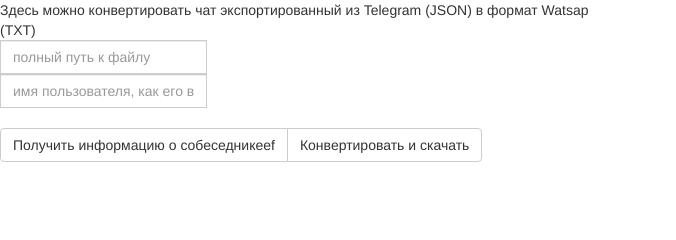
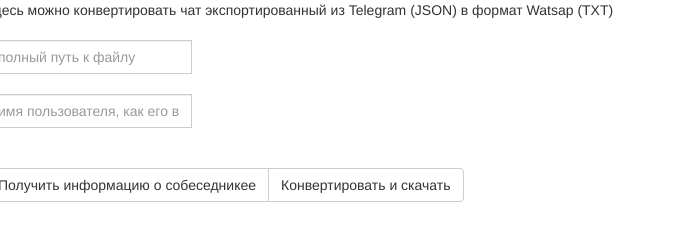
Before and after one commit to kaaripie/ttcon, a plain HTML site: page index.html in a window 1280 px wide. Shown: the whole page, without its empty margins (0-676 px from the left). Drawn offline with nearby package versions, Linux system fonts and the light colour scheme.

Commit message:
Update index.html

```diff
--- a/index.html
+++ b/index.html
@@ -9,23 +9,21 @@
 </head>
 <body>
   <div class="row">
-    <div class="col-sm-12 col-md-6">
     <div>Здесь можно конвертировать чат экспортированный из Telegram (JSON) в формат Watsap (TXT)</div>
-
+    <br>
     <div class="input-group">
       <input type="text" id="add_path" class="form-control" placeholder="полный путь к файлу" aria-describedby="basic-addon2">
     </div>
-
+    <br>
     <div class="input-group">
       <input type="text" id="add_fullname" class="form-control" placeholder="имя пользователя, как его видишь в диалоге" aria-describedby="basic-addon2">
     </div>
     <br>
-
+    <br>
     <div class="btn-group" role="group" aria-label="...">
-      <button type="button" class="btn btn-default" onClick='count_messages("add_id", "add_fullname")'>Получить информацию о собеседникеef</button>
+      <button type="button" class="btn btn-default" onClick='count_messages("add_id", "add_fullname")'>Получить информацию о собеседникеe</button>
       <button type="button" class="btn btn-default" onClick='download_chat("add_id", "add_path", "add_fullname")'>Конвертировать и скачать</button>
     </div>
-  </div>
 </div>
 </div>
 </body>
```
